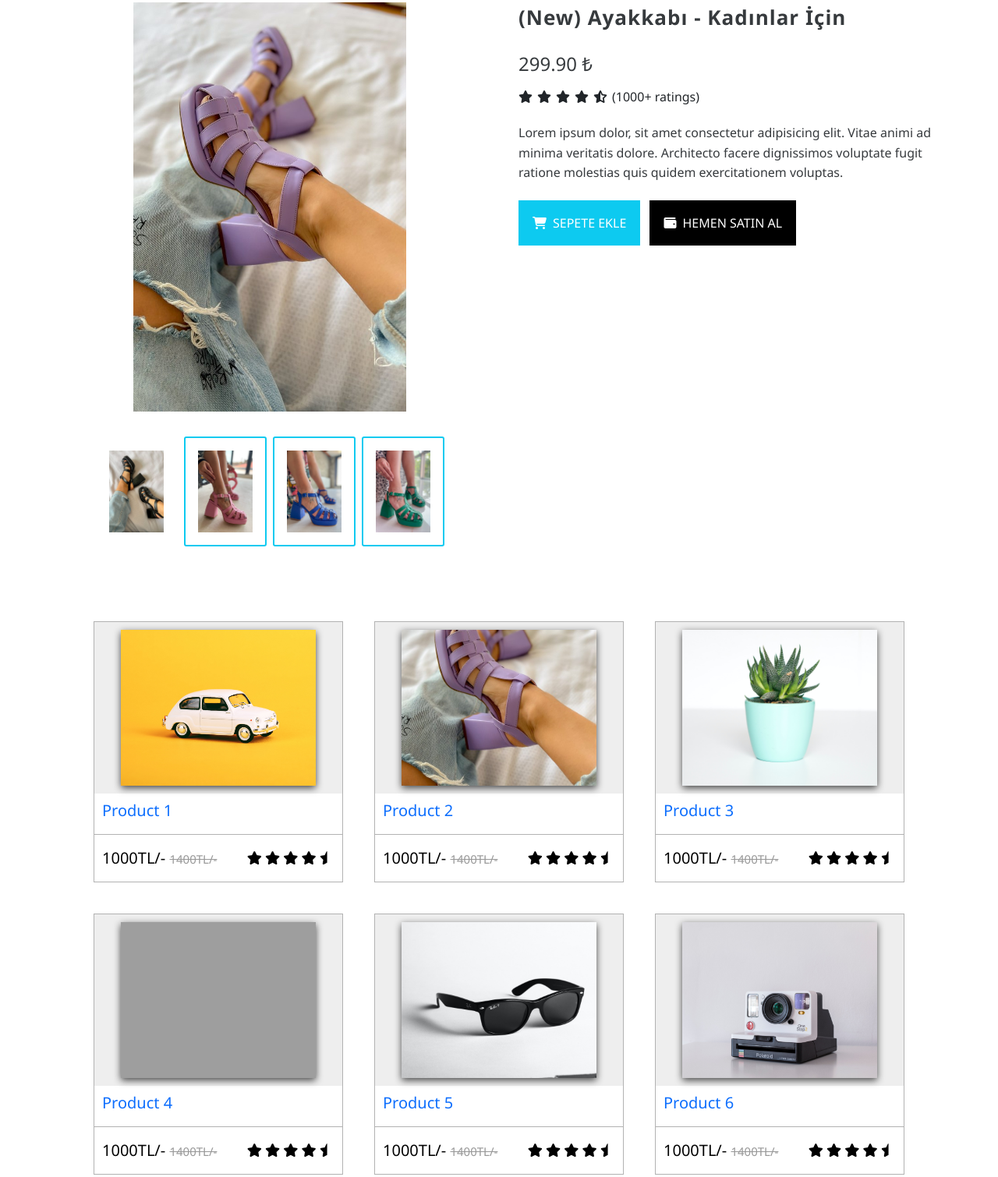
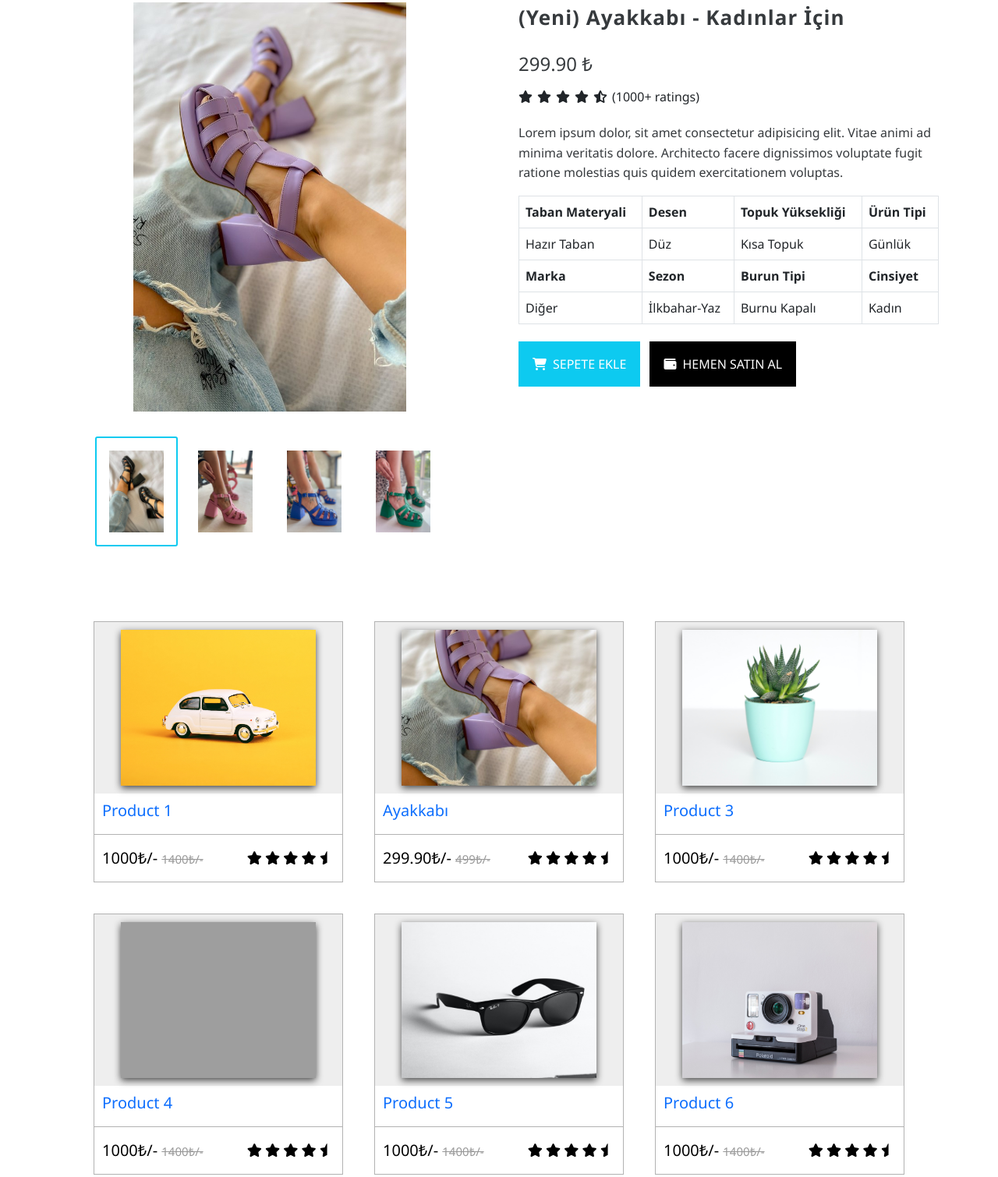
Before and after one commit to yunuselci/FrontEndFinalProject, a plain HTML site: page product.html in a window 1280 px wide. Shown: the part 185-1695 px from the top of the page at 78% size. Drawn offline with nearby package versions, Linux system fonts and the light colour scheme; grey boxes are pictures that could not be loaded.

Commit message:
Example Product Page Added

```diff
--- a/product.html
+++ b/product.html
@@ -17,20 +17,22 @@
     <div class="navigation">
         <input type="checkbox" id="check">
         <label for="check" class="checkbtn">
+            <i class="fa-solid fa-cart-shopping fa-sm"></i>
             <i class="fas fa-bars"></i>
         </label>
         <label class="logo">i<span>S</span>ot<span>S</span>tore</label>
         <ul>
-            <li><a href="index.html">Anasayfa</a></li>
+            <li><a class="active" href="index.html">Anasayfa</a></li>
             <li><a href="stores.html">Örnek Mağaza</a></li>
             <li><a href="Auth/signin.html">Giriş Yap</a></li>
             <li><a href="Auth/signup.html">Kayıt Ol</a></li>
+            <i class="fa-solid fa-cart-shopping fa-xl"></i>
         </ul>
     </div>
+    <!-- Navbar End -->
     <div class="exam-prod-title">
         <p>Example Product</p>
     </div>
-    <!-- Navbar End -->
     <div class="example-product">
         <div class="container">
             <div class="example-product-div">
@@ -46,7 +48,7 @@
                     </div>
                 </div>
                 <div class="example-product-right-div">
-                    <span class="product-name">(New) Ayakkabı - Kadınlar İçin</span>
+                    <span class="product-name">(Yeni) Ayakkabı - Kadınlar İçin</span>
                     <span class="product-price"> 299.90 ₺</span>
                     <div class="product-rating">
                         <span><i class="fas fa-star"></i></span>
@@ -59,8 +61,39 @@
                     <p class="product-description">Lorem ipsum dolor, sit amet consectetur adipisicing elit. Vitae animi
                         ad minima veritatis dolore. Architecto facere dignissimos voluptate fugit ratione molestias quis
                         quidem exercitationem voluptas.</p>
+                    <table class="table table-bordered">
+                        <thead>
+                            <tr>
+                                <th scope="col">Taban Materyali</th>
+                                <th scope="col">Desen</th>
+                                <th scope="col">Topuk Yüksekliği</th>
+                                <th scope="col">Ürün Tipi</th>
+                            </tr>
+                        </thead>
+                        <tbody>
+                            <tr>
+                                <td>Hazır Taban</td>
+                                <td>Düz</td>
+                                <td>Kısa Topuk</td>
+                                <td>Günlük</td>
+                            </tr>
+                            <tr>
+                                <th scope="col">Marka</th>
+                                <th scope="col">Sezon</th>
+                                <th scope="col">Burun Tipi</th>
+                                <th scope="col">Cinsiyet</th>
+                            </tr>
+                            <tr>
+                                <td>Diğer</td>
+                                <td>İlkbahar-Yaz</td>
+                                <td>Burnu Kapalı</td>
+                                <td>Kadın</td>
+                            </tr>
+                        </tbody>
+                    </table>
                     <div class="btn-groups">
-                        <button type="button" class="add-cart-btn"><i class="fas fa-shopping-cart"></i>Sepete Ekle</button>
+                        <button type="button" class="add-cart-btn"><i class="fas fa-shopping-cart"></i>Sepete
+                            Ekle</button>
                         <button type="button" class="buy-now-btn"><i class="fas fa-wallet"></i>Hemen Satın Al</button>
                     </div>
                 </div>
@@ -78,7 +111,7 @@
                 <h3 class="title"><a href="product.html">Product 1</a></h3>
                 <div class="subInfo">
                     <div class="price">
-                        1000TL/- <span>1400TL/-</span>
+                        1000₺/- <span>1400₺/-</span>
                     </div>
                     <div class="stars">
                         <i class="fas fa-star"></i>
@@ -101,10 +134,10 @@
                 <img src="Images/shoe1.jpg" alt="">
             </div>
             <div class="info">
-                <h3 class="title"><a href="product.html">Product 2</a></h3>
+                <h3 class="title"><a href="product.html">Ayakkabı</a></h3>
                 <div class="subInfo">
                     <div class="price">
-                        1000TL/- <span>1400TL/-</span>
+                        299.90₺/- <span>499₺/-</span>
                     </div>
                     <div class="stars">
                         <i class="fas fa-star"></i>
@@ -130,7 +163,7 @@
                 <h3 class="title"><a href="product.html">Product 3</a></h3>
                 <div class="subInfo">
                     <div class="price">
-                        1000TL/- <span>1400TL/-</span>
+                        1000₺/- <span>1400₺/-</span>
                     </div>
                     <div class="stars">
                         <i class="fas fa-star"></i>
@@ -155,7 +188,7 @@
                 <h3 class="title"><a href="product.html">Product 4</a></h3>
                 <div class="subInfo">
                     <div class="price">
-                        1000TL/- <span>1400TL/-</span>
+                        1000₺/- <span>1400₺/-</span>
                     </div>
                     <div class="stars">
                         <i class="fas fa-star"></i>
@@ -181,7 +214,7 @@
                 <h3 class="title"><a href="product.html">Product 5</a></h3>
                 <div class="subInfo">
                     <div class="price">
-                        1000TL/- <span>1400TL/-</span>
+                        1000₺/- <span>1400₺/-</span>
                     </div>
                     <div class="stars">
                         <i class="fas fa-star"></i>
@@ -207,7 +240,7 @@
                 <h3 class="title"><a href="product.html">Product 6</a></h3>
                 <div class="subInfo">
                     <div class="price">
-                        1000TL/- <span>1400TL/-</span>
+                        1000₺/- <span>1400₺/-</span>
                     </div>
                     <div class="stars">
                         <i class="fas fa-star"></i>
@@ -233,7 +266,7 @@
                 <h3 class="title"><a href="product.html">Product 7</a></h3>
                 <div class="subInfo">
                     <div class="price">
-                        1000TL/- <span>1400TL/-</span>
+                        1000₺/- <span>1400₺/-</span>
                     </div>
                     <div class="stars">
                         <i class="fas fa-star"></i>
@@ -259,7 +292,7 @@
                 <h3 class="title"><a href="product.html">Product 8</a></h3>
                 <div class="subInfo">
                     <div class="price">
-                        1000TL/- <span>1400TL/-</span>
+                        1000₺/- <span>1400₺/-</span>
                     </div>
                     <div class="stars">
                         <i class="fas fa-star"></i>
--- a/styles.css
+++ b/styles.css
@@ -298,6 +298,7 @@ footer p {
     flex-wrap: wrap;
     margin-right: 100px;
     margin-left: 100px;
+    margin-bottom: 100px;
 }
 
 .box {
@@ -425,7 +426,7 @@ footer p {
 
 /* Example Product */
 
-.exam-prod-title{
+.exam-prod-title {
     text-align: center;
     color: #fff;
 }
@@ -480,7 +481,7 @@ footer p {
 }
 
 .alt-images div {
-    border: 2px solid rgb(13, 202, 240);
+    border: 2px solid rgb(255, 255, 255);
     padding: 1rem;
     border-radius: 3px;
     margin: 0 4px 8px 4px;
@@ -490,11 +491,11 @@ footer p {
 }
 
 .active {
-    border-color: rgb(255, 255, 255) !important;
+    border-color: rgb(13, 202, 240) !important;
 }
 
 .alt-images div:hover {
-    border-color: rgb(255, 255, 255);
+    border-color: rgb(13, 202, 240);
 }
 
 .alt-images div img {
@@ -650,16 +651,19 @@ footer p {
         height: 100%;
     }
 
-    .example-product-div{
+    .example-product-div {
         grid-template-columns: 100%;
     }
-    .example-product-right-div{
+
+    .example-product-right-div {
         text-align: center;
     }
-    .product-rating{
+
+    .product-rating {
         justify-content: center;
     }
-    .product-description{
+
+    .product-description {
         max-width: 400px;
         margin-right: auto;
         margin-left: auto;
@@ -713,7 +717,7 @@ footer p {
     }
 
 
-    .btn-groups button{
+    .btn-groups button {
         width: 100%;
         margin-bottom: 10px;
     }
```
Also changed, not shown: index.html (+7 -2 lines), stores.html (+12 -9 lines).
